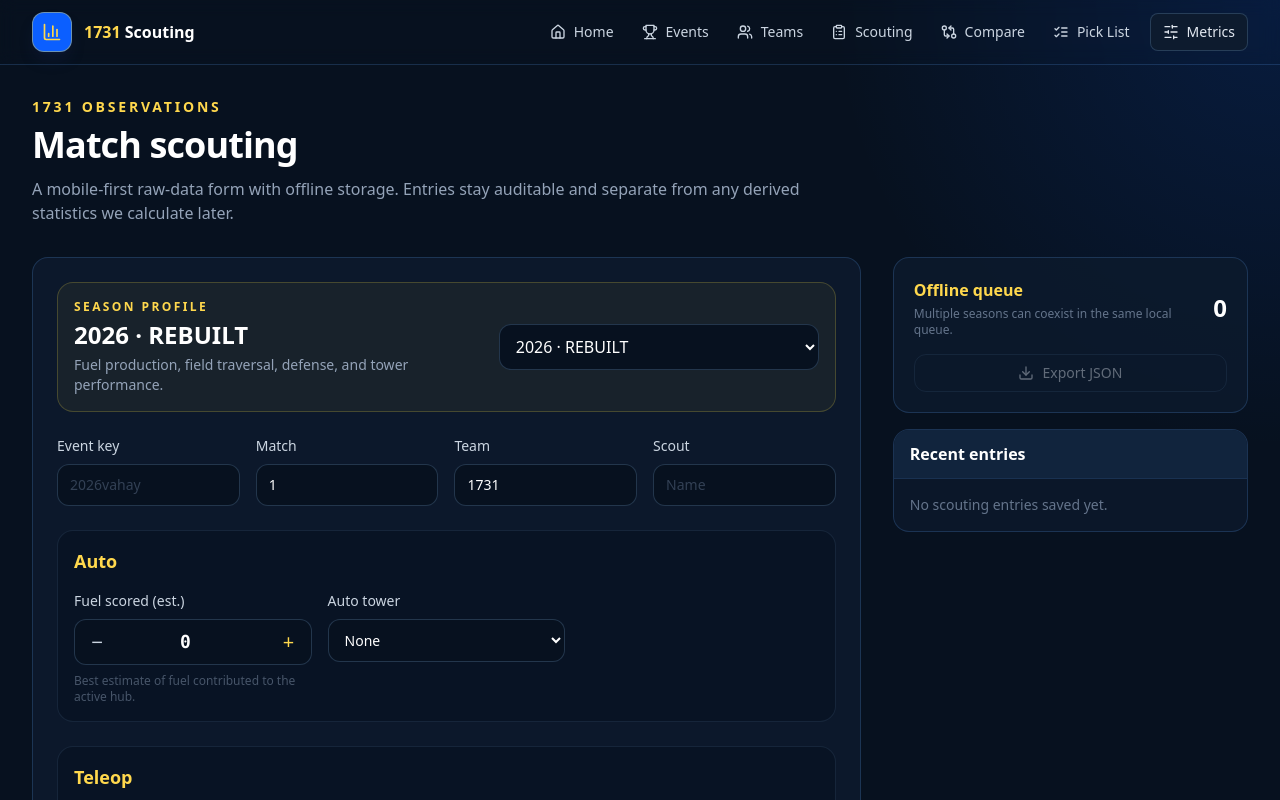
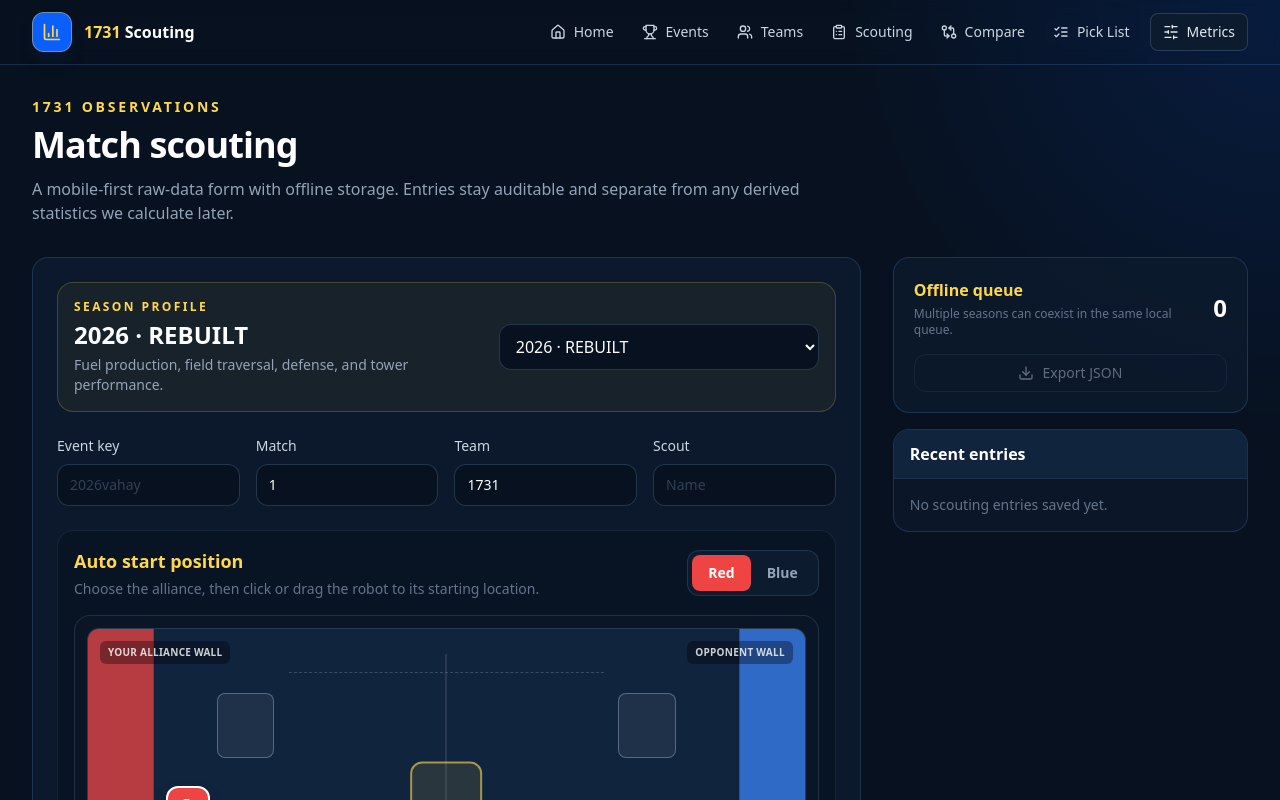
Before and after one commit to IAbbasi04/FRC1731-Scouting-App, a Next.js app: page /scouting in a window 1280 px wide. Shown: the top 800 px of the page. Built offline with nearby package versions, Linux system fonts and the light colour scheme.

Commit message:
feat: integrate 2026 auto start mapper into scouting

```diff
--- a/components/match-scouting-form.tsx
+++ b/components/match-scouting-form.tsx
@@ -2,6 +2,7 @@
 
 import { FormEvent, useEffect, useMemo, useState } from "react";
 import { Download, Save, Trash2 } from "lucide-react";
+import { AutoStartField } from "@/components/auto-start-field";
 import {
   getScoutingSeason,
   inferSeasonFromEventKey,
@@ -9,7 +10,9 @@ import {
   type GameField,
 } from "@/config/scouting/seasons";
 import type {
+  AllianceColor,
   DefenseLevel,
+  FieldPoint,
   MatchScoutingEntry,
   ScoutingValue,
   StoredScoutingEntry,
@@ -40,6 +43,8 @@ export function MatchScoutingForm() {
   const [matchNumber, setMatchNumber] = useState(1);
   const [teamNumber, setTeamNumber] = useState(1731);
   const [scoutName, setScoutName] = useState("");
+  const [alliance, setAlliance] = useState<AllianceColor>("red");
+  const [autoStart, setAutoStart] = useState<FieldPoint>({ x: 14, y: 50 });
   const [gameData, setGameData] = useState<Record<string, ScoutingValue>>(() => defaultGameData(config.fields));
   const [defense, setDefense] = useState<DefenseLevel>("none");
   const [penalties, setPenalties] = useState(0);
@@ -66,6 +71,7 @@ export function MatchScoutingForm() {
 
   useEffect(() => {
     setGameData(defaultGameData(config.fields));
+    setAutoStart({ x: 14, y: 50 });
   }, [config]);
 
   const recentEntries = useMemo(
@@ -102,6 +108,8 @@ export function MatchScoutingForm() {
       teamNumber,
       scoutName: scoutName.trim(),
       createdAt: new Date().toISOString(),
+      alliance,
+      autoStart: config.year === 2026 ? autoStart : undefined,
       gameData,
       defense,
       penalties,
@@ -117,6 +125,7 @@ export function MatchScoutingForm() {
     setMessage(`Saved ${config.year} Q${matchNumber} · Team ${teamNumber} locally.`);
     setMatchNumber((current) => current + 1);
     setGameData(defaultGameData(config.fields));
+    setAutoStart({ x: 14, y: 50 });
     setDefense("none");
     setPenalties(0);
     setDisabled(false);
@@ -161,6 +170,19 @@ export function MatchScoutingForm() {
           <Field label="Team"><input type="number" min={1} value={teamNumber} onChange={(event) => setTeamNumber(numberOrZero(event.target.value))} className={inputClass} /></Field>
           <Field label="Scout"><input value={scoutName} onChange={(event) => setScoutName(event.target.value)} placeholder="Name" className={inputClass} /></Field>
         </section>
+
+        {config.year === 2026 ? (
+          <AutoStartField
+            alliance={alliance}
+            position={autoStart}
+            onAllianceChange={setAlliance}
+            onPositionChange={setAutoStart}
+          />
+        ) : (
+          <section className="rounded-2xl border border-blue-300/10 bg-[#07111f]/45 p-4 text-sm text-slate-500">
+            Field start-position mapping is currently configured for 2026. The coordinate format is season-neutral, so historical maps can be added without changing the database.
+          </section>
+        )}
 
         {(["auto", "teleop", "endgame"] as const).map((phase) => {
           const fields = config.fields.filter((field) => field.phase === phase);
@@ -219,7 +241,7 @@ export function MatchScoutingForm() {
                 </div>
                 <button type="button" onClick={() => removeEntry(entry.id)} className="rounded-lg p-2 text-slate-500 hover:bg-red-950/30 hover:text-red-300" aria-label="Delete entry"><Trash2 size={16} /></button>
               </div>
-              <p className="mt-2 text-xs text-slate-500">{entry.eventKey}</p>
+              <p className="mt-2 text-xs text-slate-500">{entry.eventKey}{entry.schemaVersion === 2 && entry.alliance ? ` · ${entry.alliance.toUpperCase()} alliance` : ""}</p>
             </div>
           ))}</div>}
         </section>
```
